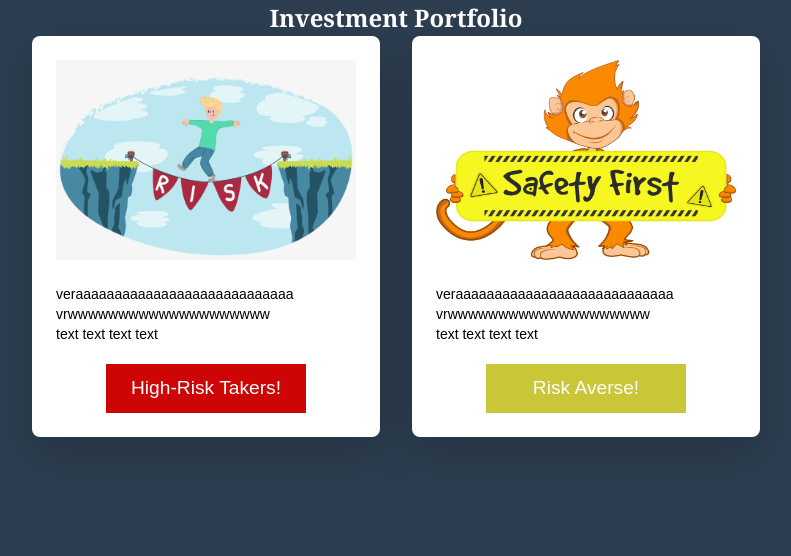
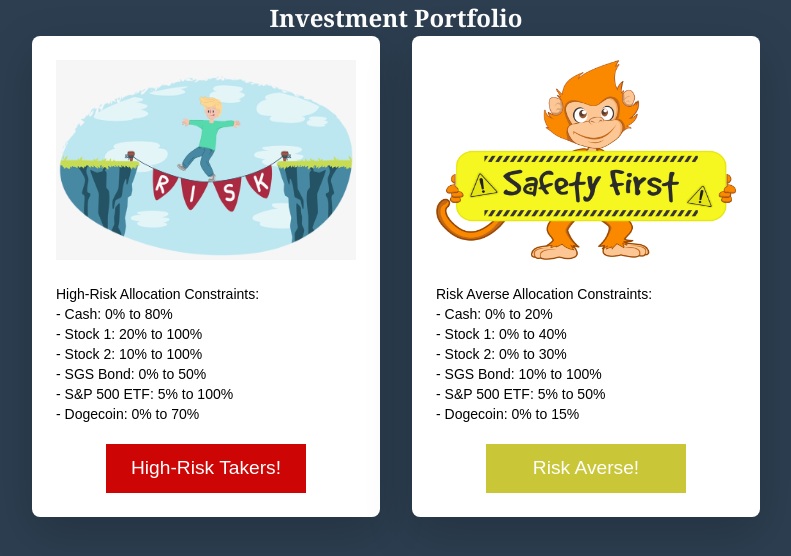
Before and after one commit to ffannisa/Investment-Portfolio-Simulation, a website built with Parcel: page Finance Simulation/selection.html in a window 1280 px wide. Shown: the whole page, without its empty margins (244-1035 px from the left). Built offline with nearby package versions, Linux system fonts and the light colour scheme.

Commit message:
Risk Profile Constraints

```diff
--- a/Finance Simulation/selection.html
+++ b/Finance Simulation/selection.html
@@ -21,21 +21,29 @@
       <div class="bg-white text-black p-6 rounded-lg shadow-lg">
         <img class="mb-4 img-300x200" src="images/high-risk.png" alt="Financial chart for portfolio 1">
         <p class="text-sm">
-          veraaaaaaaaaaaaaaaaaaaaaaaaaaaa<br>
-          vrwwwwwwwwwwwwwwwwwwww<br>
-          text text text text
+          High-Risk Allocation Constraints:<br>
+          - Cash: 0% to 80%<br>
+          - Stock 1: 20% to 100%<br>
+          - Stock 2: 10% to 100%<br>
+          - SGS Bond: 0% to 50%<br>
+          - S&P 500 ETF: 5% to 100%<br>
+          - Dogecoin: 0% to 70%<br>
         </p>
-        <button class="btn-risk" onclick="window.location.href='index.html'" >High-Risk Takers!</button>
+        <button class="btn-risk" id="btnHighRisk" onclick="window.location.href='index.html?risk=high'" >High-Risk Takers!</button>
       </div>
       <!-- Card 2 -->
       <div class="bg-white text-black p-6 rounded-lg shadow-lg">
         <img class="mb-4 img-300x200" src="images/safety.png" alt="Financial chart for portfolio 2">
         <p class="text-sm">
-          veraaaaaaaaaaaaaaaaaaaaaaaaaaaa<br>
-          vrwwwwwwwwwwwwwwwwwwww<br>
-          text text text text
+          Risk Averse Allocation Constraints:<br>
+          - Cash: 0% to 20%<br>
+          - Stock 1: 0% to 40%<br>
+          - Stock 2: 0% to 30%<br>
+          - SGS Bond: 10% to 100%<br>
+          - S&P 500 ETF: 5% to 50%<br>
+          - Dogecoin: 0% to 15%<br>
         </p>
-        <button class="btn-norisk" onclick="window.location.href='index.html'" >Risk Averse!</button>
+        <button class="btn-norisk" id="btnNoRisk" onclick="window.location.href='index.html?risk=low'" >Risk Averse!</button>
       </div>
     </div>
   </div>
```
Also changed, not shown: Finance Simulation/index.js (+53 -1 lines).
